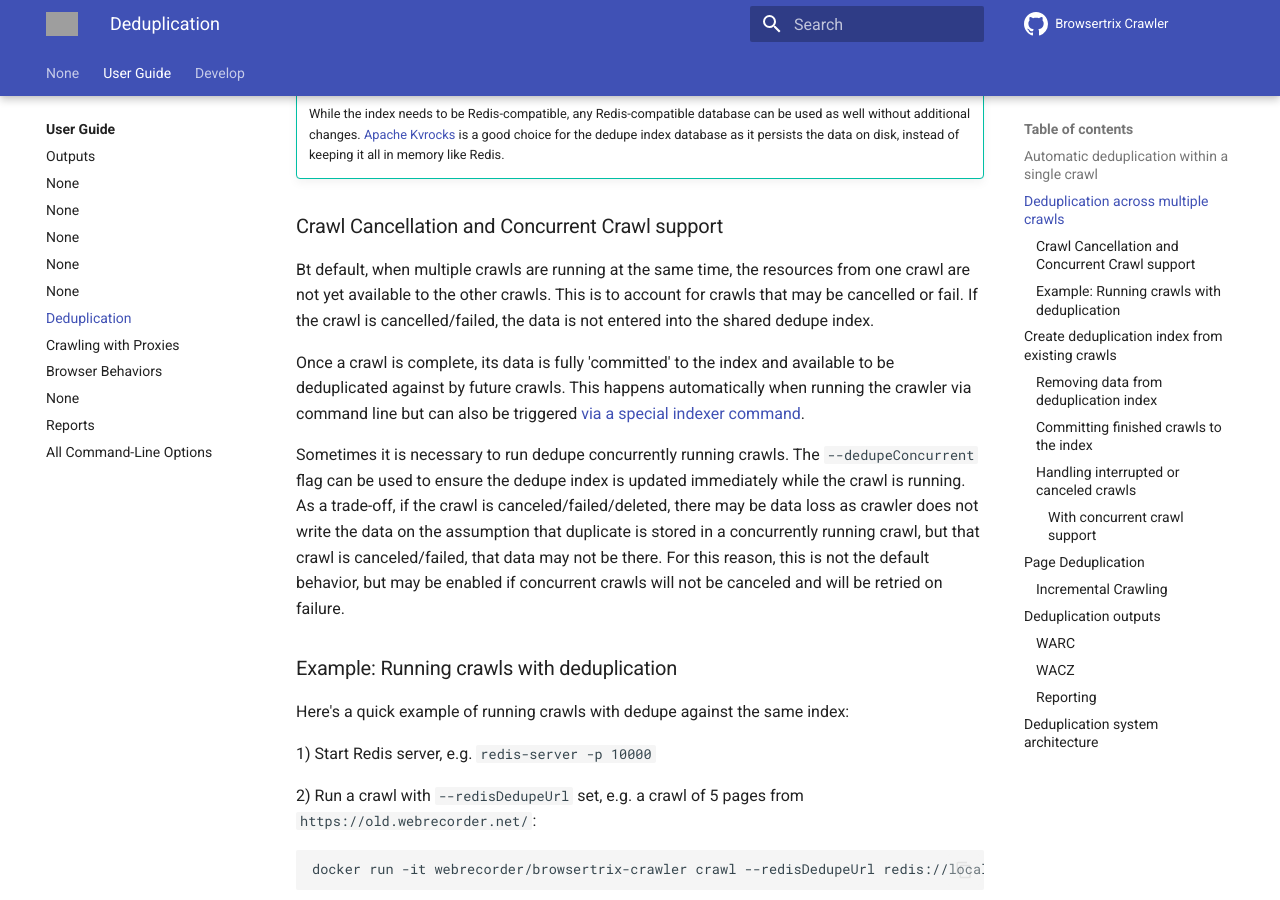
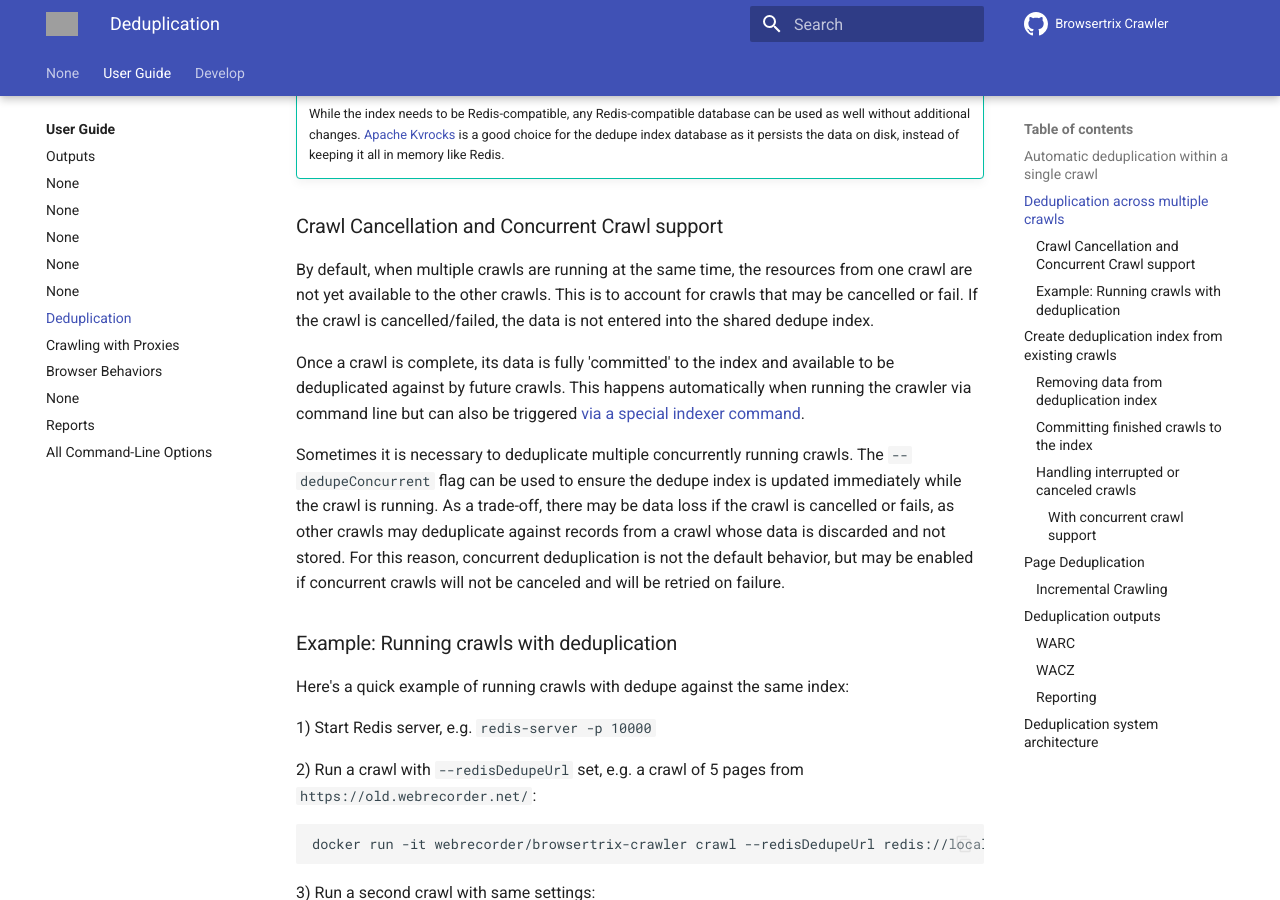
Before and after one commit to webrecorder/browsertrix-crawler, an MkDocs documentation site: the page built from docs/docs/user-guide/dedupe.md, in a window 1280 px wide and 900 px high, scrolled down 985 px. Built offline with MkDocs 1.6.1 and Material for MkDocs 9.7.7, drawn with Linux system fonts in a browser that asks for light colours; comment, search, counter and statistics services are not loaded; some of the changed text lies outside the part shown; grey boxes are pictures that could not be loaded.

Commit message:
Apply suggestions from code review
Co-authored-by: Tessa Walsh <tessa@bitarchivist.net>

```diff
--- a/docs/docs/user-guide/dedupe.md
+++ b/docs/docs/user-guide/dedupe.md
@@ -29,13 +29,14 @@
 
 ### Crawl Cancellation and Concurrent Crawl support
 
-Bt default, when multiple crawls are running at the same time, the resources from one crawl are not yet available to the other crawls.
+By default, when multiple crawls are running at the same time, the resources from one crawl are not yet available to the other crawls.
 This is to account for crawls that may be cancelled or fail. If the crawl is cancelled/failed, the data is not entered into the shared dedupe index.
 
 Once a crawl is complete, its data is fully 'committed' to the index and available to be deduplicated against by future crawls. This happens automatically when running the crawler via command line but can also be triggered [via a special indexer command](#committing-finished-crawls-to-the-index).
 
-Sometimes it is necessary to run dedupe concurrently running crawls. The `--dedupeConcurrent` flag can be used to ensure
-the dedupe index is updated immediately while the crawl is running. As a trade-off, if the crawl is canceled/failed/deleted, there may be data loss as crawler does not write the data on the assumption that duplicate is stored in a concurrently running crawl, but that crawl is canceled/failed, that data may not be there. For this reason, this is not the default behavior, but may be enabled if concurrent crawls will not be canceled and will be retried on failure.
+Sometimes it is necessary to deduplicate multiple concurrently running crawls. The `--dedupeConcurrent` flag can be used to ensure
+the dedupe index is updated immediately while the crawl is running. As a trade-off, there may be data loss if the crawl is cancelled or fails, as other crawls may deduplicate against records from a crawl whose data is discarded and not stored.
+For this reason, concurrent deduplication is not the default behavior, but may be enabled if concurrent crawls will not be canceled and will be retried on failure.
 
 ### Example: Running crawls with deduplication
 
@@ -126,10 +127,10 @@
 
 #### With concurrent crawl support
 
-If the crawl was run with `--dedupeConcurrent`, and it is canceled/failed, the crawl is tracked in a list of removed crawls that
-should be purged. The crawl will be removed when the `indexer --remove` operation is performed.
+If the crawl was run with `--dedupeConcurrent` and is cancelled or fails, the crawl is tracked in a list of removed crawls that
+should be purged. The crawl's data will be removed from the index when the `indexer --remove` operation is performed.
 
-Since other crawl data may have been deduped against the failed crawl, it is possible that there is missing data,
+Since other crawl data may have been deduplicated against the failed crawl, it is possible that cancelled or failed crawls may result in missing data
 if the crawl is marked as dependency of another crawl. Rerunning the crawl may patch the missing data in this case.
 
 
```
Also changed, not shown: other parts of docs/docs/user-guide/dedupe.md (+1 -1 lines), docs/docs/develop/dedupe.md (+1 -1 lines), 1 other file.
